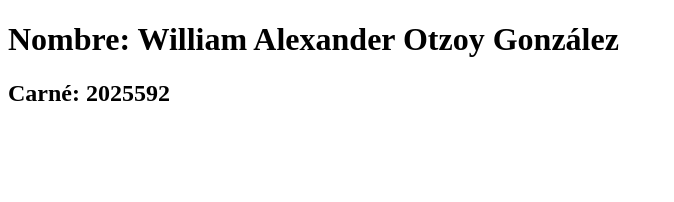
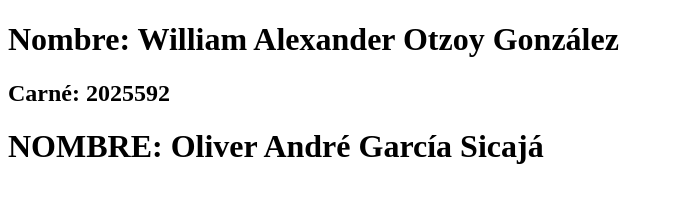
Before and after one commit to ogarcia-2022360/RepoKinal, a plain HTML site: page index.html in a window 1280 px wide. Shown: the whole page, without its empty margins (0-674 px from the left). Drawn offline with Linux system fonts and the light colour scheme.

Commit message:
refactor: se ha agregado el nombre de ogarcia-2022360 en index.html.

```diff
--- a/index.html
+++ b/index.html
@@ -8,5 +8,6 @@
 <body>
     <h1>Nombre: William Alexander Otzoy González</h1>
     <h2>Carné: 2025592</h2>
+    <h1>NOMBRE: Oliver André García Sicajá</h1>
 </body>
 </html>
```
